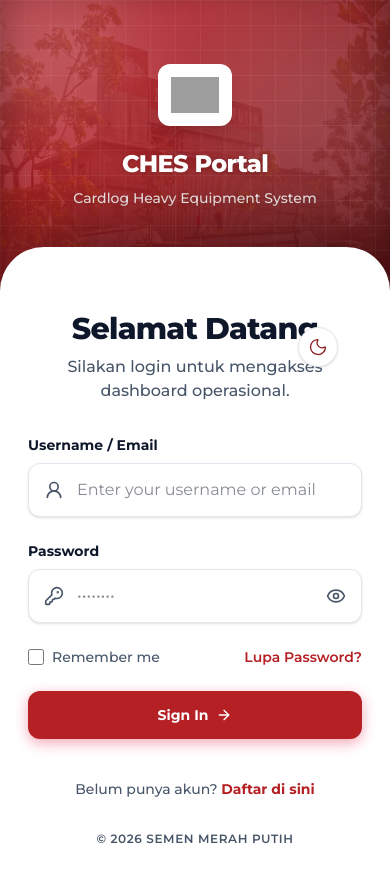
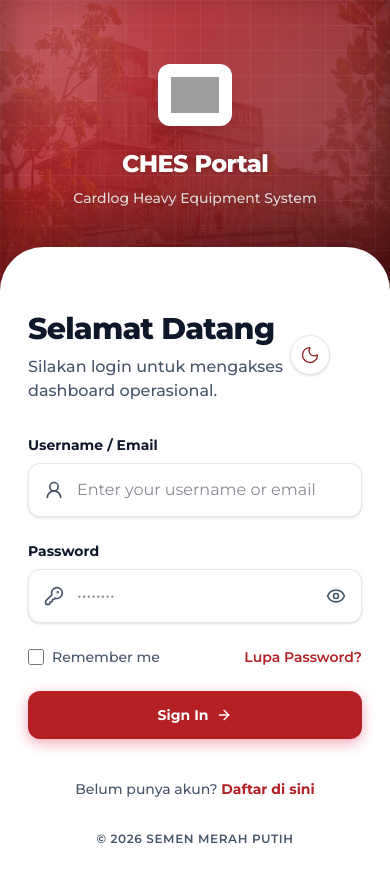
Before and after one commit to bmbngfriadi/ches, a React (Vite) app in the folder frontend/: page /dashboard#/login in a window 390 px wide. Shown: the top 882 px of the page. Built offline with nearby package versions, Linux system fonts and the light colour scheme; grey boxes are pictures that could not be loaded.

Commit message:
fix: mobile layout overlap on login page header

```diff
--- a/frontend/src/pages/Login.jsx
+++ b/frontend/src/pages/Login.jsx
@@ -78,7 +78,7 @@ export default function Login() {
         <div className="login-right-content relative">
 
           {/* Dark Mode Toggle */}
-          <div className="absolute top-6 right-6 lg:fixed lg:top-8 lg:right-8 z-50">
+          <div className="absolute top-8 right-8 sm:top-10 sm:right-12 lg:fixed lg:top-8 lg:right-8 z-50">
             <button
               onClick={toggleTheme}
               className="w-10 h-10 flex items-center justify-center rounded-full bg-[var(--surface)] text-[var(--primary-600)] dark:text-[var(--primary-400)] hover:bg-[var(--surface-hover)] border border-gray-200 dark:border-gray-700/50 transition-all shadow-sm focus:outline-none focus:ring-2 focus:ring-[var(--primary-500)]"
@@ -88,7 +88,7 @@ export default function Login() {
             </button>
           </div>
 
-          <div className="mb-8 lg:mb-10 text-center lg:text-left mt-2">
+          <div className="mb-8 lg:mb-10 text-left pr-12 lg:pr-0 mt-2">
             <h2 className="text-3xl font-extrabold text-[var(--text-primary)] tracking-tight">
               Selamat Datang
             </h2>
```
